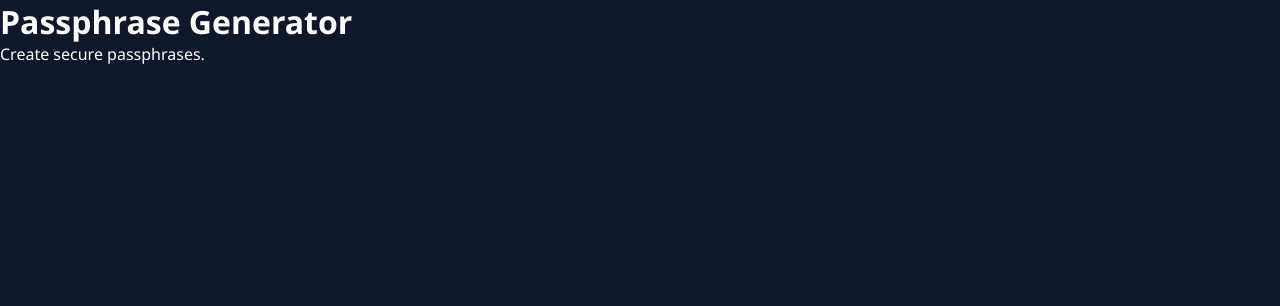
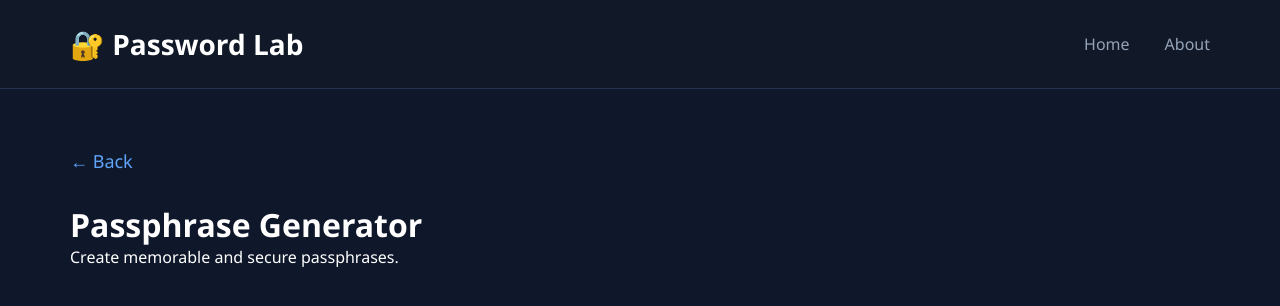
Before and after one commit to Fioo1/password-lab, a React (Vite) app: page /passphrase in a window 1280 px wide. Shown: the top 306 px of the page. Built offline with nearby package versions, Linux system fonts and the light colour scheme.

Commit message:
cambio en navigation structure

```diff
--- a/src/App.jsx
+++ b/src/App.jsx
@@ -1,4 +1,6 @@
 import { BrowserRouter, Routes, Route } from "react-router-dom";
+
+import Navbar from "./components/Navbar";
 
 import Home from "./pages/Home";
 import PasswordGenerator from "./pages/PasswordGenerator";
@@ -9,6 +11,9 @@ import About from "./pages/About";
 function App() {
   return (
     <BrowserRouter>
+
+      <Navbar />
+
       <Routes>
 
         <Route path="/" element={<Home />} />
@@ -34,6 +39,7 @@ function App() {
         />
 
       </Routes>
+
     </BrowserRouter>
   );
 }
--- a/src/pages/PassphraseGenerator.jsx
+++ b/src/pages/PassphraseGenerator.jsx
@@ -1,10 +1,29 @@
+import { Link } from "react-router-dom";
+
 function PassphraseGenerator() {
   return (
-    <div>
-      <h1>Passphrase Generator</h1>
+    <main>
 
-      <p>Create secure passphrases.</p>
-    </div>
+      <Link
+        to="/"
+        style={{
+          color:"#60a5fa",
+          textDecoration:"none",
+          fontSize:"18px"
+        }}
+      >
+        ← Back
+      </Link>
+
+      <h1 style={{marginTop:"30px"}}>
+        Passphrase Generator
+      </h1>
+
+      <p>
+        Create memorable and secure passphrases.
+      </p>
+
+    </main>
   );
 }
 
--- a/src/pages/PasswordGenerator.jsx
+++ b/src/pages/PasswordGenerator.jsx
@@ -1,11 +1,7 @@
-import Navbar from "../components/Navbar";
 import { Link } from "react-router-dom";
 
 function PasswordGenerator() {
   return (
-    <>
-      <Navbar />
-
     <main>
 
       <Link
@@ -19,11 +15,7 @@ function PasswordGenerator() {
         ← Back
       </Link>
 
-        <h1
-          style={{
-            marginTop:"30px"
-          }}
-        >
+      <h1 style={{marginTop:"30px"}}>
         Password Generator
       </h1>
 
@@ -32,8 +24,6 @@ function PasswordGenerator() {
       </p>
 
     </main>
-
-    </>
   );
 }
 
--- a/src/pages/StrengthChecker.jsx
+++ b/src/pages/StrengthChecker.jsx
@@ -1,10 +1,29 @@
+import { Link } from "react-router-dom";
+
 function StrengthChecker() {
   return (
-    <div>
-      <h1>Strength Checker</h1>
+    <main>
 
-      <p>Analyze password strength.</p>
-    </div>
+      <Link
+        to="/"
+        style={{
+          color:"#60a5fa",
+          textDecoration:"none",
+          fontSize:"18px"
+        }}
+      >
+        ← Back
+      </Link>
+
+      <h1 style={{marginTop:"30px"}}>
+        Strength Checker
+      </h1>
+
+      <p>
+        Analyze password strength.
+      </p>
+
+    </main>
   );
 }
 
```
Lines whose indentation alone changed are shown as unchanged.
